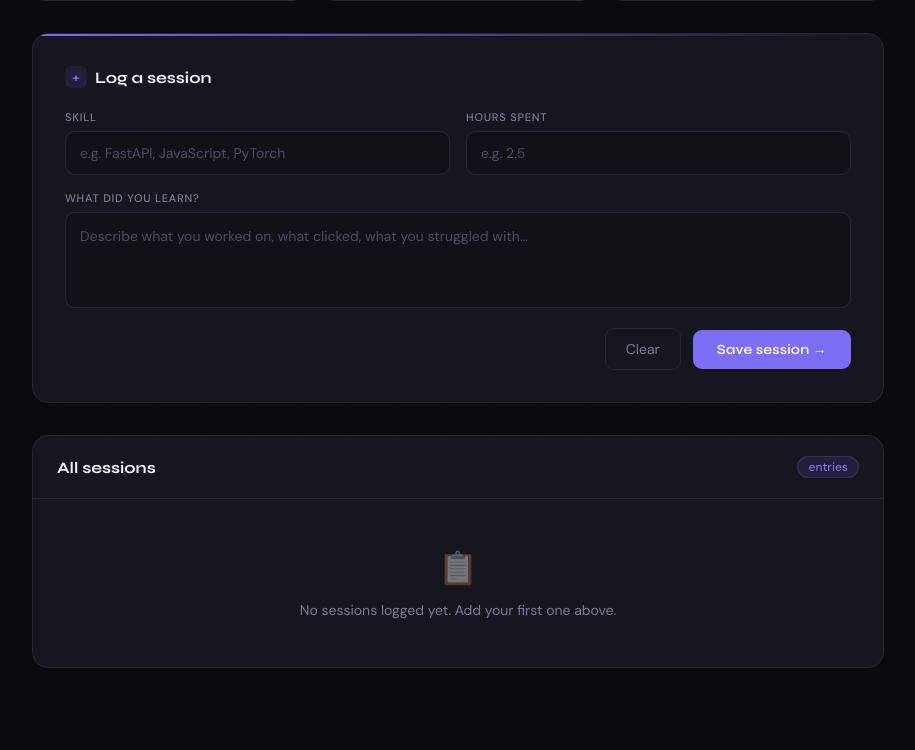
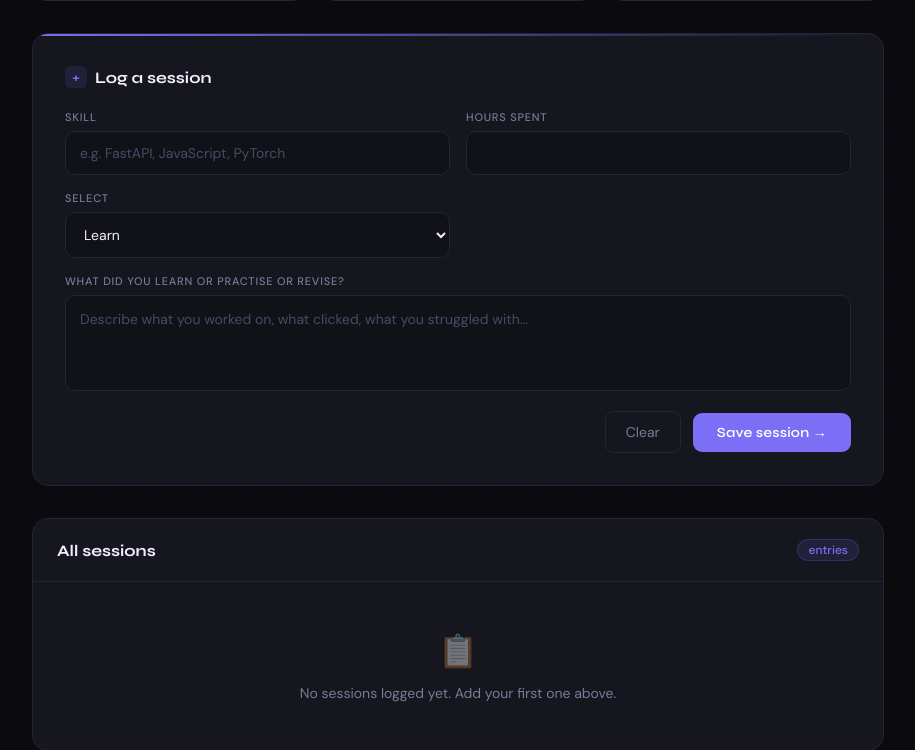
Before and after one commit to Santhosh-cobbler/Meridian_skilllog, a Python web app: template templates/dashboard.html in a window 1280 px wide. Shown: the part 293-1043 px from the top of the page, without its empty margins (182-1097 px from the left). Before the commit the page ends 961 px from the top, so only its background shows below. Run offline with Jinja, Linux system fonts and the light colour scheme; the template is opened without the code that fills it, so the values that code supplies are empty.

Commit message:
added type selection and Change the hrs spents logic up-1

```diff
--- a/app.py
+++ b/app.py
@@ -122,12 +122,14 @@ def dashboard():
             skill = request.form.get('skill')
             hrs = request.form.get('hours')
             descp = request.form.get('description')
+            select_type = request.form.get('type-action')
 
             supabase.table('skill_logs').insert({
                 'user_id': session['user_id'],
                 'skill': skill,
                 'time': hrs,
-                'description': descp
+                'description': descp,
+                'Type': select_type
             }).execute()
 
 
@@ -169,4 +171,4 @@ def dashboard():
 
 
 if __name__ == '__main__':
-    app.run()
+    app.run(debug=True)
--- a/templates/dashboard.html
+++ b/templates/dashboard.html
@@ -245,10 +245,18 @@
         </div>
         <div class="field">
           <label for="hours">Hours spent</label>
-          <input type="number" id="hours" name="hours" placeholder="e.g. 2.5" required min="0.1" max="24" step="0.5">
+          <input type="number" name="hours" step="0.01" required>
+        </div>
+        <div class="field">
+          <label for="type-action">select</label>
+          <select name="type-action" id="type-action">
+            <option>Learn</option>
+            <option>practise</option>
+            <option>Revise</option>
+          </select>
         </div>
         <div class="field full">
-          <label for="description">What did you learn?</label>
+          <label for="description">What did you learn or practise or revise?</label>
           <textarea id="description" name="description" placeholder="Describe what you worked on, what clicked, what you struggled with..." required maxlength="1000"></textarea>
         </div>
       </div>
```
